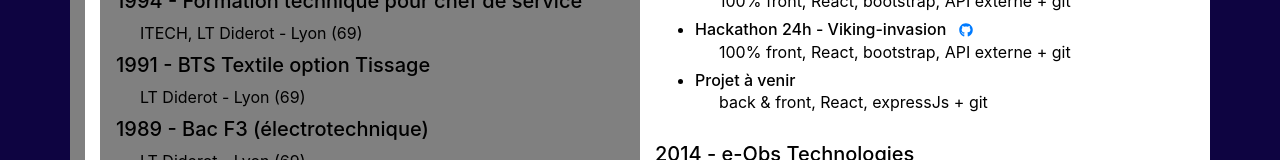
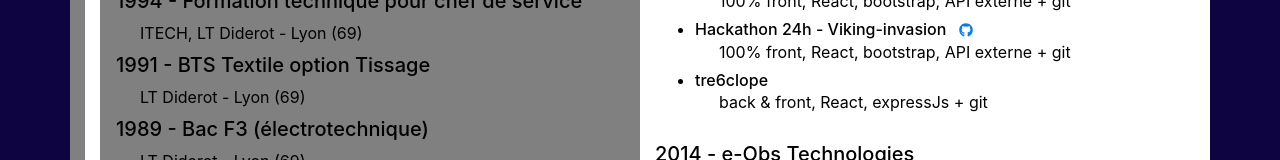
Before and after one commit to DavidDvpt/dev-web-cv, a React (Create React App) app: page /curriculum in a window 1280 px wide. Shown: the part 725-885 px from the top of the page. Built offline with nearby package versions, Linux system fonts and the light colour scheme.

Commit message:
add third project name

```diff
--- a/src/data/staticData.js
+++ b/src/data/staticData.js
@@ -87,7 +87,7 @@ export const experiencesProfessionnelles = [
                     "https://github.com/TheodoreLefrancois/vikings-invasion",
             },
             {
-                projet: "Projet à venir",
+                projet: "tre6clope",
                 technique: "back & front, React, expressJs + git",
                 lien: "",
                 github: "",
```
